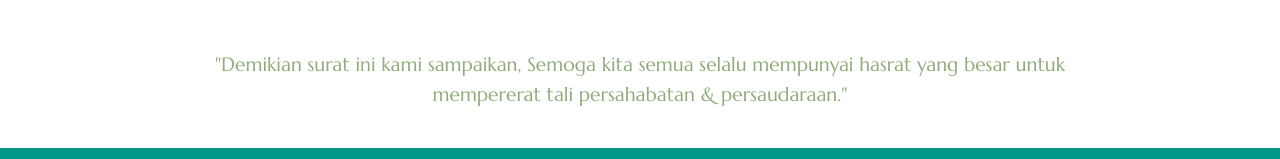
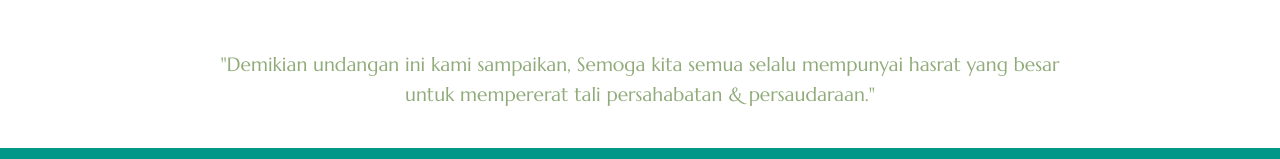
Before and after one commit to Alumnimtsyaspia2014/BukaBersama-Reuni, a plain HTML site: page index.html in a window 1280 px wide. Shown: the part 4261-4420 px from the top of the page. Drawn offline with nearby package versions, Linux system fonts and the light colour scheme; some packages are replaced by stand-ins of ours; a script that the page names is missing.

Commit message:
Update index.html

```diff
--- a/index.html
+++ b/index.html
@@ -318,7 +318,7 @@
                 <div class="col l12 s12 center">
                     <p class="mygreen-text amsterdam-0"></p>
                     <p class="mygreen-text-2 flow-text marcellus">
-                            "Demikian surat ini kami sampaikan, Semoga kita semua selalu mempunyai hasrat yang besar untuk mempererat tali persahabatan & persaudaraan." <br>
+                            "Demikian undangan ini kami sampaikan, Semoga kita semua selalu mempunyai hasrat yang besar untuk mempererat tali persahabatan & persaudaraan." <br>
                     </p>
                 </div>
             </div>
```
